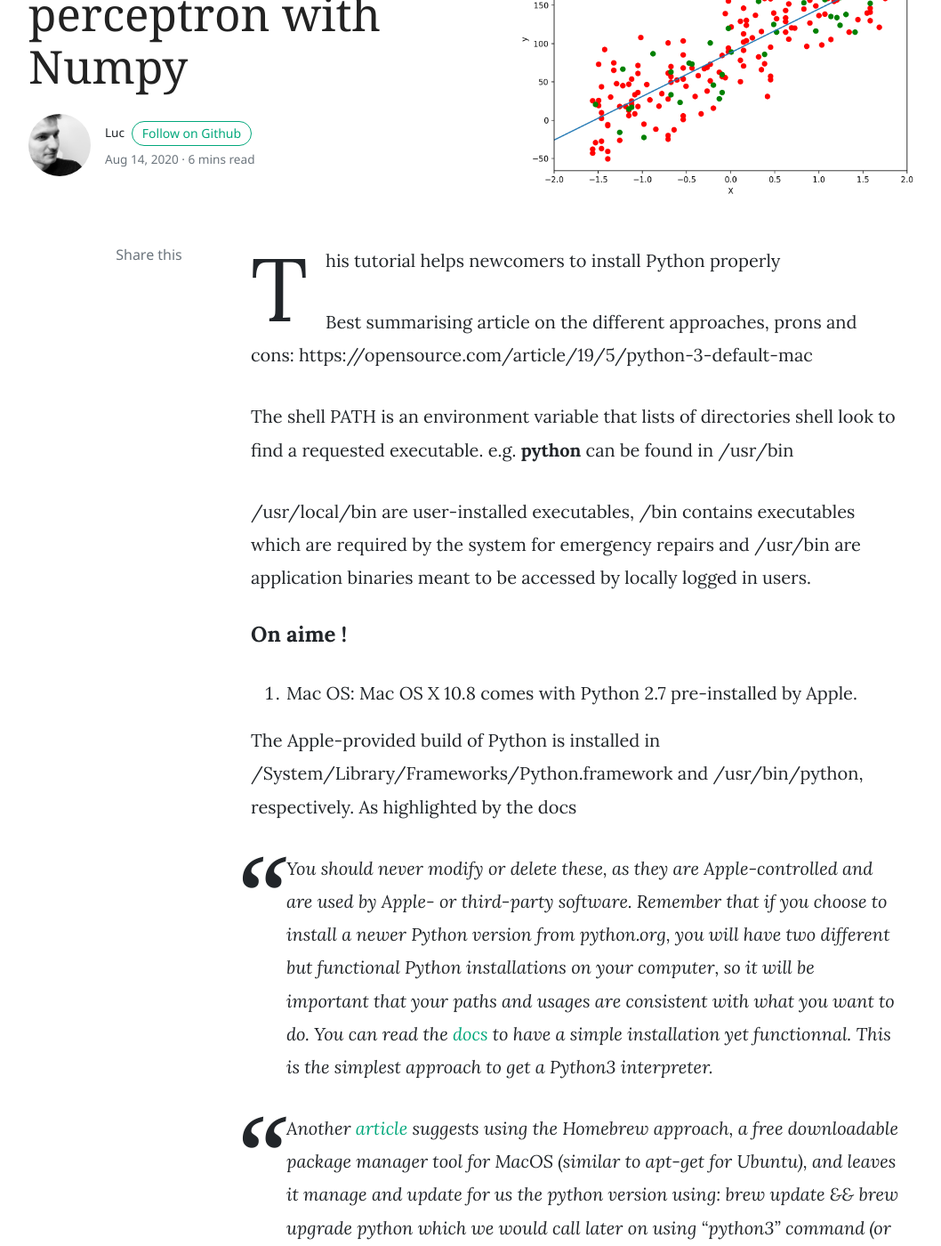
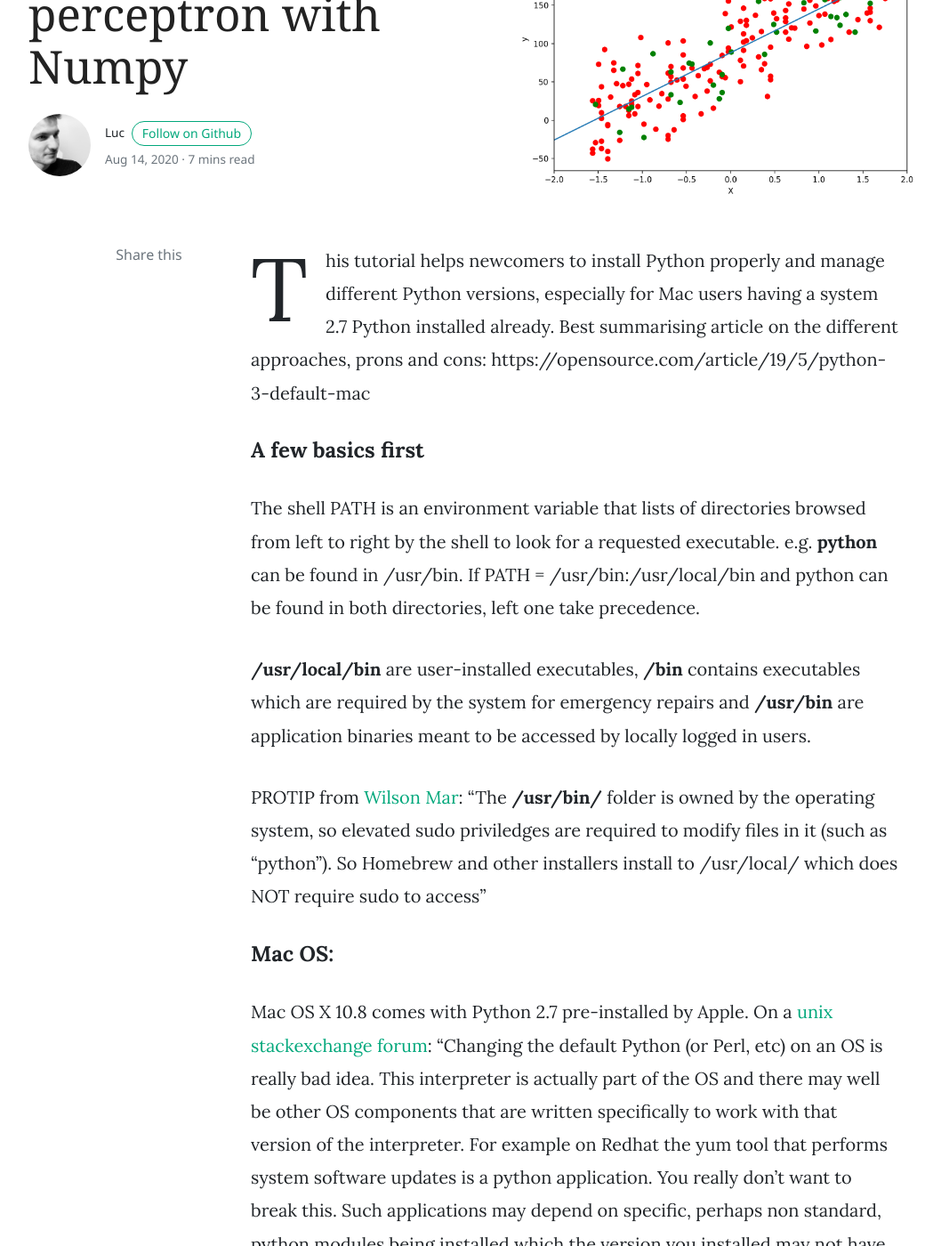
Before and after one commit to Luc-Bertin/PythonBlog, a Jekyll site: the page built from _posts/2020-08-14-Install-Python.md, in a window 1280 px wide and 1400 px high, scrolled down 250 px. Shown: the whole window at 89% size, without its empty margins (88-1146 px from the left). Built offline with Jekyll 4.4.1, drawn with Linux system fonts in a browser that asks for light colours; nearby versions of some CDN libraries; comment, search, counter and statistics services are not loaded; some of the changed text lies outside the part shown.

Commit message:
changes made in Install python article

````diff
--- a/_posts/2020-08-14-Install-Python.md
+++ b/_posts/2020-08-14-Install-Python.md
@@ -6,43 +6,48 @@
 image: assets/images/post_coding_a_perceptron/cover.png
 ---
 
-This tutorial helps newcomers to install Python properly
-
+This tutorial helps newcomers to install Python properly and manage different Python versions, especially for Mac users having a system 2.7 Python installed already.
 Best summarising article on the different approaches, prons and cons: https://opensource.com/article/19/5/python-3-default-mac
 
+#### A few basics first
+
+The shell PATH is an environment variable that lists of directories browsed from left to right by the shell to look for a requested executable.
+e.g.  **python** can be found in /usr/bin. If PATH = /usr/bin:/usr/local/bin and python can be found in both directories, left one take precedence.
+
+**/usr/local/bin** are user-installed executables, **/bin** contains executables which are required by the system for emergency repairs and **/usr/bin** are application binaries meant to be accessed by locally logged in users.
+
+PROTIP from [Wilson Mar](https://wilsonmar.github.io/pyenv/#what-is-the-magic-of-pyenv): "The **/usr/bin/** folder is owned by the operating system, so elevated sudo priviledges are required to modify files in it (such as “python”). So Homebrew and other installers install to /usr/local/ which does NOT require sudo to access"
+
+#### Mac OS:
+Mac OS X 10.8 comes with Python 2.7 pre-installed by Apple.
+On a [unix stackexchange forum](https://unix.stackexchange.com/questions/9711/what-is-the-proper-way-to-manage-multiple-python-versions):
+"Changing the default Python (or Perl, etc) on an OS is really bad idea. This interpreter is actually part of the OS and there may well be other OS components that are written specifically to work with that version of the interpreter. For example on Redhat the yum tool that performs system software updates is a python application. You really don't want to break this. Such applications may depend on specific, perhaps non standard, python modules being installed which the version you installed may not have. For example on Ubuntu I believe some of the built-in OS tools written in Python use an ORM called Storm that isn't part of the Python standard library. Does your clean Python 2.7 install have the specific expected version of the Storm module installed? Does it have any version of Storm? No? Then you've just broken a chunk of your OS."
 
 
-The shell PATH is an environment variable that lists of directories shell look to find a requested executable.
-e.g.  **python** can be found in /usr/bin
+Recently running on Mac OS Catalina, i've noticed a python3 executable located in usr/bin, i suspect this came along with the [MacOS update](https://apple.stackexchange.com/questions/376077/is-usr-bin-python3-provided-with-macos-catalina) and we shouldn't touch that either.
 
-/usr/local/bin are user-installed executables, /bin contains executables which are required by the system for emergency repairs and /usr/bin are application binaries meant to be accessed by locally logged in users.
+4 solutions here for an installation of a personnal Python, best one is definitely last one ! 2nd one is not bad either for beginners.
 
-
-
-#### On aime !
-
-1. Mac OS:
-Mac OS X 10.8 comes with Python 2.7 pre-installed by Apple.
-
-The Apple-provided build of Python is installed in /System/Library/Frameworks/Python.framework and /usr/bin/python, respectively. As highlighted by the docs
-> You should never modify or delete these, as they are Apple-controlled and are used by Apple- or third-party software. Remember that if you choose to install a newer Python version from python.org, you will have two different but functional Python installations on your computer, so it will be important that your paths and usages are consistent with what you want to do.
+##### 1. From the Python docs:
+> The Apple-provided build of Python is installed in /System/Library/Frameworks/Python.framework and /usr/bin/python, respectively. You should never modify or delete these, as they are Apple-controlled and are used by Apple- or third-party software. Remember that if you choose to install a newer Python version from python.org, you will have two different but functional Python installations on your computer, so it will be important that your paths and usages are consistent with what you want to do.
 You can read the [docs](https://docs.python-guide.org/starting/install3/osx/) to have a simple installation yet functionnal. This is the simplest approach to get a Python3 interpreter.
 
-> Another [article](https://docs.python-guide.org/starting/install3/osx/) suggests using the Homebrew approach, a free downloadable package manager tool for MacOS (similar to apt-get for Ubuntu), and leaves it manage and update for us the python version using:
- brew update && brew upgrade python
-which we would call later on using "python3" command (or creating a shebang on top of the file to instruct the shell to use python3 executable).
+##### 2. Another [article](https://docs.python-guide.org/starting/install3/osx/) suggests using the Homebrew approach, a free downloadable package manager tool for MacOS (similar to apt-get for Ubuntu), and leaves it manage and update for us the python version using:
+ ```brew update && brew upgrade python```
+which we would call later on using **python3** command (or creating a **shebang on top of the file to instruct the shell to use the python3 executable**).
 
-Note that using shortcut like shell aliases to prefer using "python" over "python3" imply 2 things:
+Note that using shortcut like **shell aliases** to prefer using "python" over "python3" imply 2 things:
 * aliases takes precedence over PATH browsing, but in case not corresponding aliases are defined or no shell are being involved (don't forget that aliases are a shell feature), PATH will be read.
-* using python3 over system python then relies solely on loading aliases, as highlighted in the article.
+* using aliases might cause problems in case of virtual environments (pip aliased to pip3 won't look at virtual env pip one!)
 
+##### 3. Using PyEnv
 
-> Using PyEnv
-
-Pyenv is a tool to isolate different versions of Python i.e. isolated environements for Python.
+Pyenv is a tool to **isolate different versions of Python** i.e. isolated environements for Python.
 From the GitHub of the author : "It's simple, unobtrusive, and follows the UNIX tradition of single-purpose tools that do one thing well". Also, "pyenv does not depend on Python itself. pyenv was made from **pure shell scripts**. There is no bootstrap problem of Python". Seems as a good candidate to better manage multiple Python versions.
 
 This is different from virtualenv : a tool which creates isolated virtual python environments for the per-project specific Python **libraries**.
+
+You can then define a Python version to run globally, or per-project basis !
 
 Step-by-Step processes:
  Install pyenv using Homebrew
@@ -81,34 +86,33 @@
  to switch between one another: use global as in **1.**
 5. See where is the real executable path (not renaming based on intercepting the command, which is what shims do)
  - ```pyenv which python```
-
-
-* Let you change the global Python version on a per-user basis
+6. Better: using virtualenv AND pyenv using pyenv-virtualenv plugin
+ Create new environment with Python version and name_of_environment
+ - ```pyenv virtualenv 3.8.5 myenv```
+ - ```cd project_where_i_should_need_to_active_myenv/```
+ - ```pyenv local myenv```
 
 
 
-"" response from anaconda team
-“Modifying PATH can cause problems if there are any other programs on your system that have the same names, that Anaconda then hides (shadows) by being found first. What “conda init” does is to set up a conda “shell function” and keep the other stuff off PATH. Nothing but conda is on PATH. It then defaults to activating your base environment at startup. The net effect is very much like your PATH addition, but has some subtle, but critically important differences:
-activation ensures that anaconda’s PATH stuff is right up front. Putting anaconda at the front of PATH permanently is good in that it prevents confusion, but bad in that it shadows other stuff and can break things. Activation is a less permanent way to do this. You can turn off the automatic activation of the base environment using the “auto_activate_base” condarc setting.
-activation does a bit more than just modifying PATH. It also sources any activate.d scripts, which may set additional environment variables. Some things, such as GDAL, require these. These packages will not work without activation.
+##### 3. Anaconda
+You can simply install the installer from anaconda, you shouldn't modify PATH:
+> "Should I add Anaconda to the macOS or Linux PATH? We do not recommend adding Anaconda to the PATH manually. During installation, you will be asked “Do you wish the installer to initialize Anaconda3 by running conda init?” We recommend “yes”. If you enter “no”, then conda will not modify your shell scripts at all. In order to initialize after the installation process is done, first run source <path to conda>/bin/activate and then run conda init."
+
+In zsh, a command not found error might occur on typing **conda** command, to fix this, use steps cited [here](https://towardsdatascience.com/how-to-successfully-install-anaconda-on-a-mac-and-actually-get-it-to-work-53ce18025f97)
 
 
-https://stackoverflow.com/questions/41155486/appending-to-path-vs-using-aliases-which-is-better
+#### Windows:
+From official Python docs:
+> "Unlike most Unix systems and services, Windows does not include a system supported installation of Python. To make Python available, the CPython team has compiled Windows installers (MSI packages) with every release for many years." The full installer contains all components and is the best option for developers using Python for any kind of project.
+
+###### 1. Pyenv-win
+For windows user: https://github.com/pyenv-win/pyenv-win
+
+###### 2. Anaconda:
+Installation using the GUI installer
+From the anaconda docs:
+> "Should I add Anaconda to the Windows PATH?
+When installing Anaconda, we recommend that you do not add Anaconda to the Windows PATH because this can interfere with other software. Instead, open Anaconda with the Start Menu and select Anaconda Prompt, or use Anaconda Navigator (Start Menu - Anaconda Navigator)."
 
 
-
-
-
-1. solution 1, installl homebrew, then use homebrew to isntall Python3 in addition to your existing already installed and operational system Python2.7 for MacOS
-
-
-
-Changing the default Python (or Perl, etc) on an OS is really bad idea. This interpreter is actually part of the OS and there may well be other OS components that are written specifically to work with that version of the interpreter.
-
-For example on Redhat the yum tool that performs system software updates is a python application. You really don't want to break this. Such applications may depend on specific, perhaps non standard, python modules being installed which the version you installed may not have. For example on Ubuntu I believe some of the built-in OS tools written in Python use an ORM called Storm that isn't part of the Python standard library. Does your clean Python 2.7 install have the specific expected version of the Storm module installed? Does it have any version of Storm? No? Then you've just broken a chunk of your OS.
-
-The right way to do this is install your preferred version of python and set up your user account to use it by setting up your .bash_profile, path and such. You might also want to look into the virtualenv module for Python.
-
-
-
-https://python-docs.readthedocs.io/en/latest/starting/install3/osx.html
+Enjoy Python ! ;)
````
